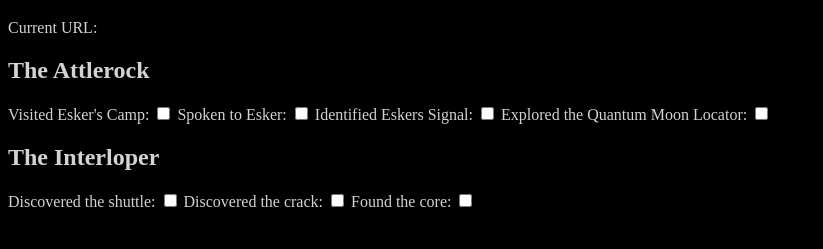
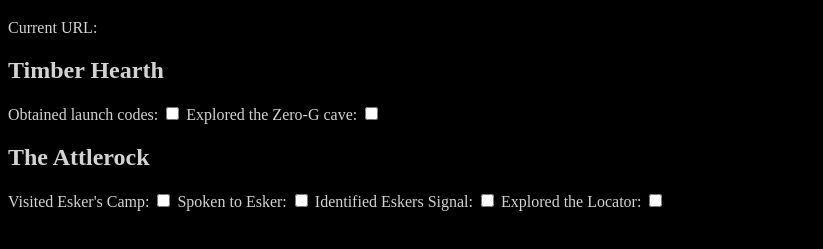
Before and after one commit to Jutastre/outerwildstracker, a plain HTML site: page index.html in a window 1280 px wide. Shown: the part 61-310 px from the top of the page, without its empty margins (0-823 px from the left). Drawn offline with Linux system fonts and the light colour scheme.

Commit message:
Removed some spoilers

```diff
--- a/index.html
+++ b/index.html
@@ -36,20 +36,19 @@
 
     const planets = [
         {
+            name:"Timber Hearth",
+            pois:[
+                  "Obtained launch codes",
+                  "Explored the Zero-G cave"
+            ]
+        },
+        {
             name:"The Attlerock",
             pois:[
                   "Visited Esker's Camp",
                   "Spoken to Esker",
                   "Identified Eskers Signal",
-                  "Explored the Quantum Moon Locator"
-            ]
-        },
-        {
-            name:"The Interloper",
-            pois:[
-                  "Discovered the shuttle",
-                  "Discovered the crack",
-                  "Found the core"
+                  "Explored the Locator"
             ]
         },
       ];
```
